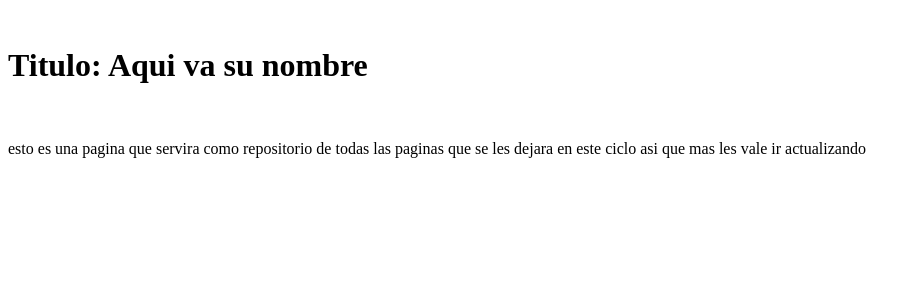
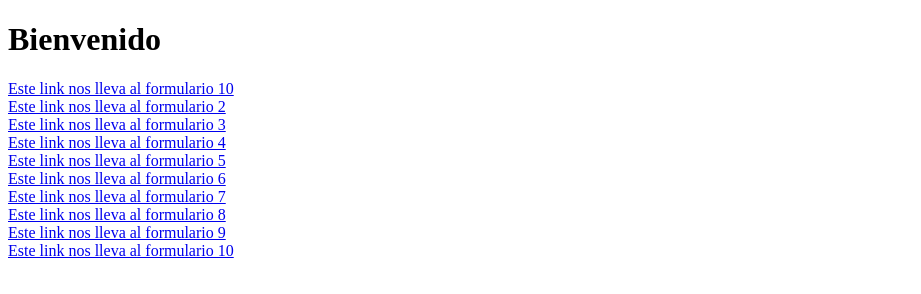
Before and after one commit to AndreaOrtiz26/8SISORTIZDELGADOMARIAANDREA1A, a plain HTML site: page index.html in a window 1280 px wide. Shown: the whole page, without its empty margins (0-921 px from the left). Drawn offline with Linux system fonts and the light colour scheme.

Commit message:
actualizar

```diff
--- a/index.html
+++ b/index.html
@@ -4,24 +4,29 @@
     <meta charset="UTF-8">
     <meta http-equiv="X-UA-Compatible" content="IE=edge">
     <meta name="viewport" content="width=device-width, initial-scale=1.0">
-<title>MI PRIMERA PGINA WEB</title>
-<linK rel=="stylesheet" href="CSS/style.css">
-
+    <title>Tareas</title>
 </head>
 <body>
+    <h1>Bienvenido</h1>
+    <a href="tarea1/Algoritmia.html">Este link nos lleva al formulario 10</a>
     <br>
-    <div class="div_titulo">
-        <h1>Titulo: Aqui va su nombre</h1>
-    </div>
+    <a href="tarea2/calculo.html">Este link nos lleva al formulario 2</a>
     <br>
+    <a href="tarea3/tarea3.html">Este link nos lleva al formulario 3</a>
+    <br>
+    <a href="tarea4/tarea4.html">Este link nos lleva al formulario 4</a>
+    <br>
+    <a href="tarea5/tarea5.html">Este link nos lleva al formulario 5</a>
+    <br>
+    <a href="tarea6/tarea6.html">Este link nos lleva al formulario 6</a>
+    <br>
+    <a href="tarea7/tarea7.html">Este link nos lleva al formulario 7</a>
+    <br>
+    <a href="tarea8/tarea8.html">Este link nos lleva al formulario 8</a>
+    <br>
+    <a href="tarea9/tarea9.html">Este link nos lleva al formulario 9</a>
+    <br>
+    <a href="tarea10/tarea10.html">Este link nos lleva al formulario 10</a>
 
-    <p>
-        esto es una pagina que servira como repositorio de todas las
-        paginas que se les dejara en este ciclo asi que mas les vale
-        ir actualizando
-    </p>
-    <div class="div_practicas">
-
-    </div>
 </body>
 </html>
```
